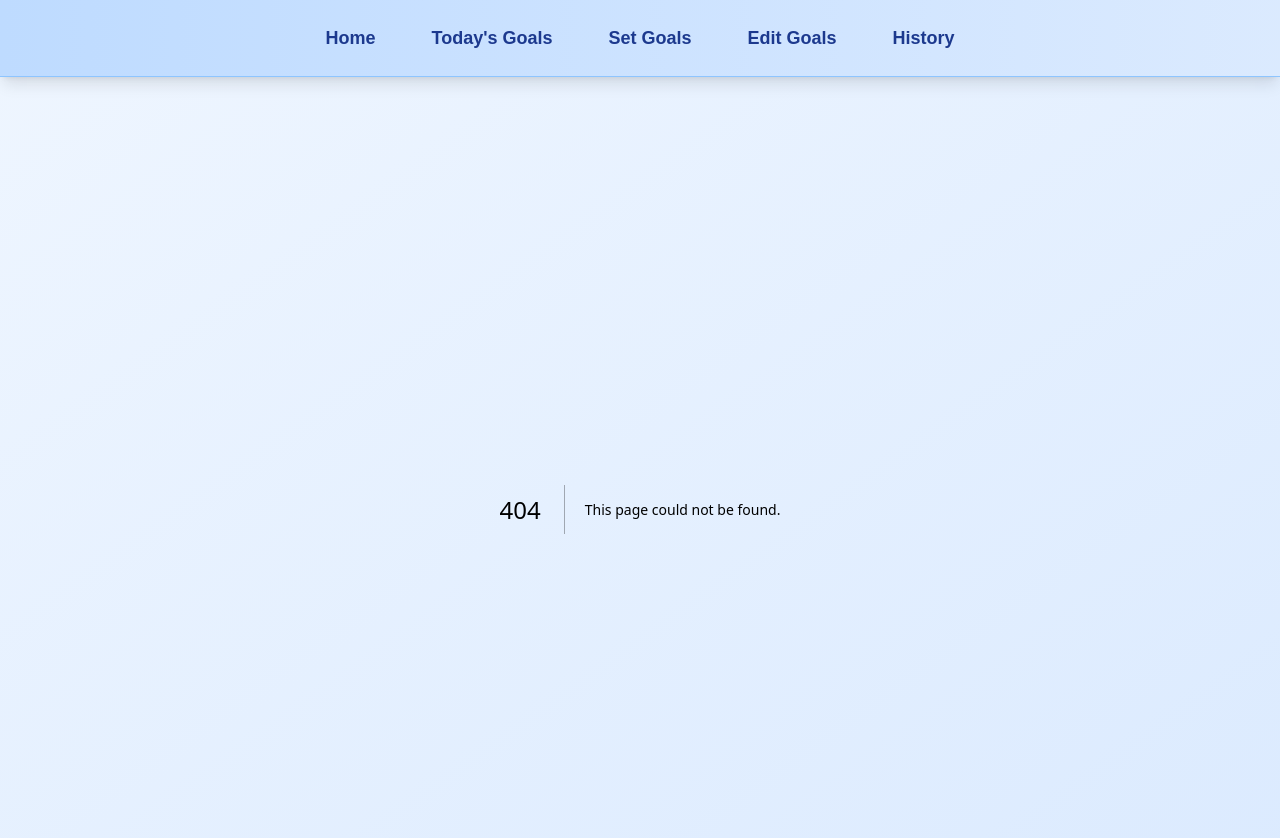
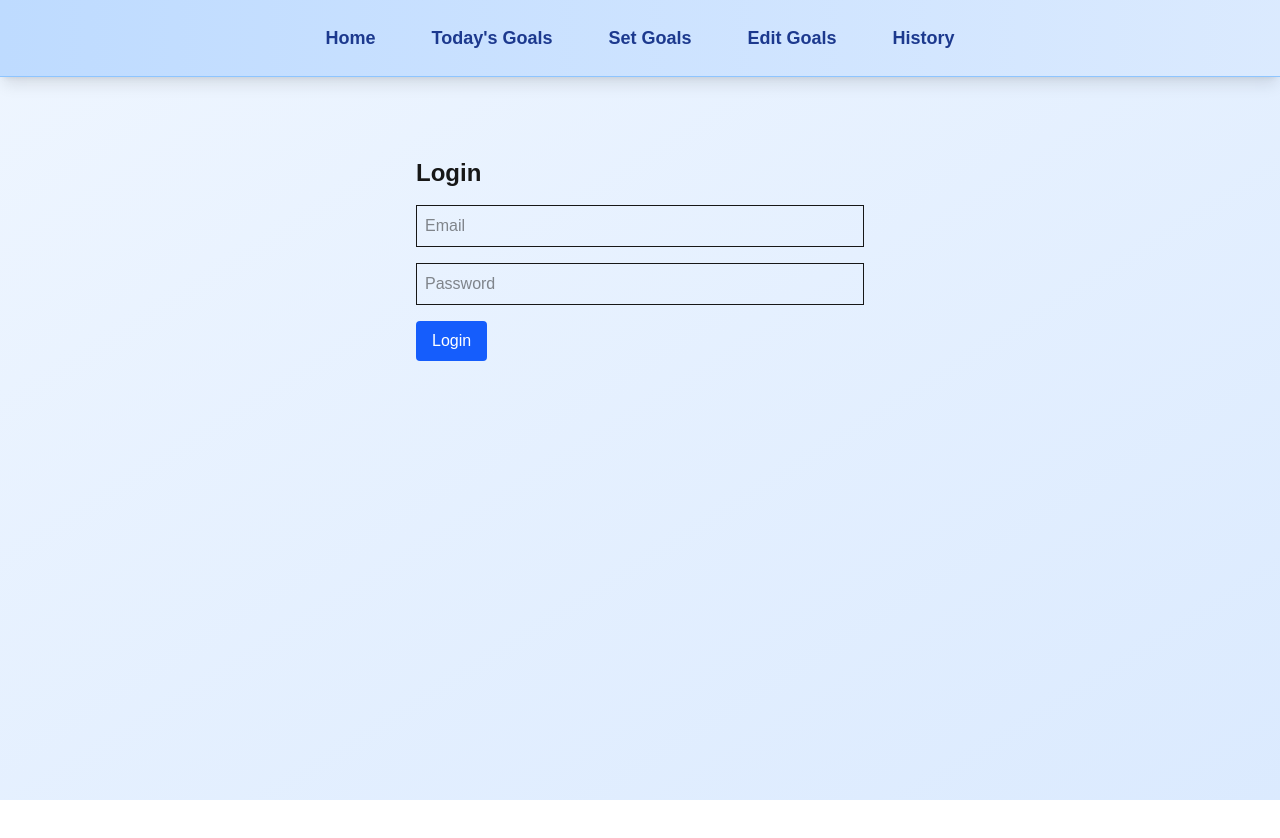
Before and after one commit to Cokely13/NATEr, a Next.js app: page /login in a window 1280 px wide. Before the commit this address had no page. Shown: the top 838 px of the page. After the commit the page ends 800 px from the top, so only its background shows below. Built offline with nearby package versions, Linux system fonts and the light colour scheme.

Commit message:
working on login

```diff
--- /dev/null
+++ b/lib/session.ts
@@ -0,0 +1,21 @@
+// lib/session.ts
+import { IronSessionOptions } from "iron-session";
+
+export const sessionOptions: IronSessionOptions = {
+  password: process.env.SESSION_PASSWORD!,
+  cookieName: "nater_user",
+  cookieOptions: {
+    secure: process.env.NODE_ENV === "production",
+  },
+};
+
+// Add typing for req.session.user
+declare module "iron-session" {
+  interface IronSessionData {
+    user?: {
+      id: number;
+      name: string;
+      email: string;
+    };
+  }
+}
--- a/package.json
+++ b/package.json
@@ -11,7 +11,9 @@
   },
   "dependencies": {
     "@prisma/client": "^6.8.2",
+    "bcrypt": "^6.0.0",
     "date-fns": "^4.1.0",
+    "iron-session": "^8.0.4",
     "next": "15.3.3",
     "node-cron": "^4.1.0",
     "react": "^19.0.0",
--- /dev/null
+++ b/src/pages/api/auth/login.ts
@@ -0,0 +1,26 @@
+// pages/api/auth/login.ts
+import { withIronSessionApiRoute } from "iron-session/next";
+import { sessionOptions } from "../../../lib/session";
+import { prisma } from "../../../prisma/prisma";
+import bcrypt from "bcrypt";
+
+export default withIronSessionApiRoute(async (req, res) => {
+  if (req.method !== "POST") return res.status(405).end();
+
+  const { email, password } = req.body;
+  const user = await prisma.user.findUnique({ where: { email } });
+
+  if (!user || !user.password) {
+    return res.status(401).json({ message: "Invalid credentials" });
+  }
+
+  const isValid = await bcrypt.compare(password, user.password);
+  if (!isValid) {
+    return res.status(401).json({ message: "Invalid credentials" });
+  }
+
+  req.session.user = { id: user.id, name: user.name, email: user.email };
+  await req.session.save();
+
+  res.status(200).json({ message: "Logged in" });
+}, sessionOptions);
--- /dev/null
+++ b/src/pages/api/auth/logout.ts
@@ -0,0 +1,8 @@
+// pages/api/auth/logout.ts
+import { withIronSessionApiRoute } from "iron-session/next";
+import { sessionOptions } from "../../../lib/session";
+
+export default withIronSessionApiRoute(async (req, res) => {
+  req.session.destroy();
+  res.status(200).json({ message: "Logged out" });
+}, sessionOptions);
--- /dev/null
+++ b/src/pages/login.tsx
@@ -0,0 +1,48 @@
+import { useState } from "react";
+import { useRouter } from "next/router";
+
+export default function Login() {
+  const [email, setEmail] = useState("");
+  const [password, setPassword] = useState("");
+  const router = useRouter();
+
+  const handleLogin = async (e: React.FormEvent) => {
+    e.preventDefault();
+    const res = await fetch("/api/auth/login", {
+      method: "POST",
+      headers: { "Content-Type": "application/json" },
+      body: JSON.stringify({ email, password }),
+    });
+
+    if (res.ok) {
+      router.push("/goals");
+    } else {
+      alert("Invalid credentials");
+    }
+  };
+
+  return (
+    <form onSubmit={handleLogin} className="max-w-md mx-auto mt-20">
+      <h2 className="text-2xl font-bold mb-4">Login</h2>
+      <input
+        className="block w-full mb-4 p-2 border"
+        placeholder="Email"
+        value={email}
+        onChange={(e) => setEmail(e.target.value)}
+      />
+      <input
+        className="block w-full mb-4 p-2 border"
+        placeholder="Password"
+        type="password"
+        value={password}
+        onChange={(e) => setPassword(e.target.value)}
+      />
+      <button
+        className="bg-blue-600 text-white px-4 py-2 rounded"
+        type="submit"
+      >
+        Login
+      </button>
+    </form>
+  );
+}
```
Also changed, not shown: 1 other file (tests, documents, lock files or other folders).
